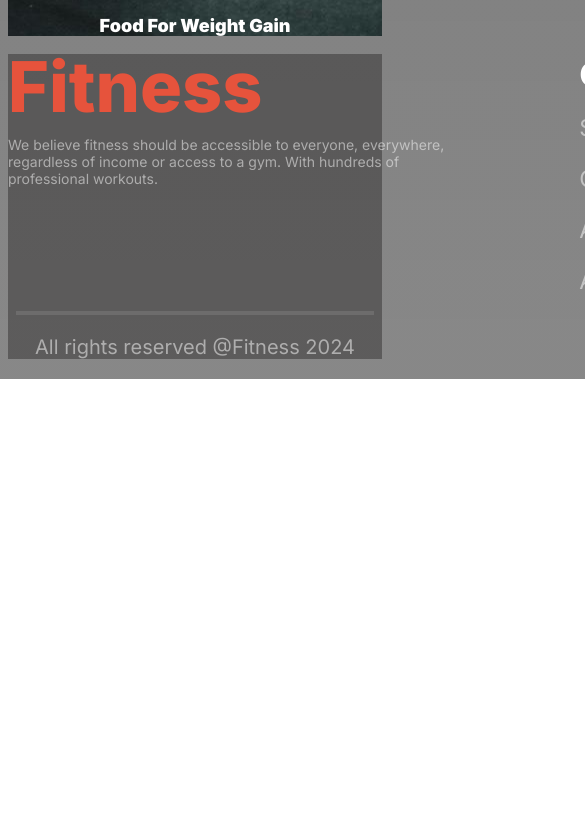
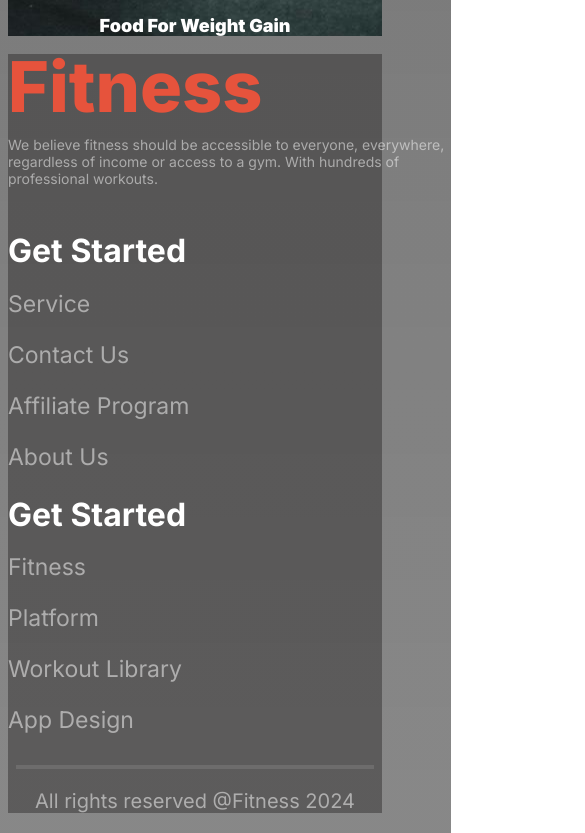
Before and after one commit to AbdullahAlTowsif/Versatile-UI, a plain HTML site: page index.html in a window 390 px wide. Shown: the part 7228-8061 px from the top of the page, 585 px wide, since content can reach past the window. Before the commit the page ends 7607 px from the top, so only its background shows below. Drawn offline with Linux system fonts and the light colour scheme.

Commit message:
foot section responsive added

```diff
--- a/styles/style.css
+++ b/styles/style.css
@@ -686,8 +686,7 @@ table, th, td {
 }
 
 .my-foot{
-    width: 1059px;
-    height: 249px;
+    max-width: 1059px;
     margin: 0 auto;
     display: flex;
     justify-content: space-between;
@@ -974,4 +973,8 @@ hr{
         width: 354px;
     }
 
+    .my-foot{
+        flex-direction: column;
+    }
+
 }
```
